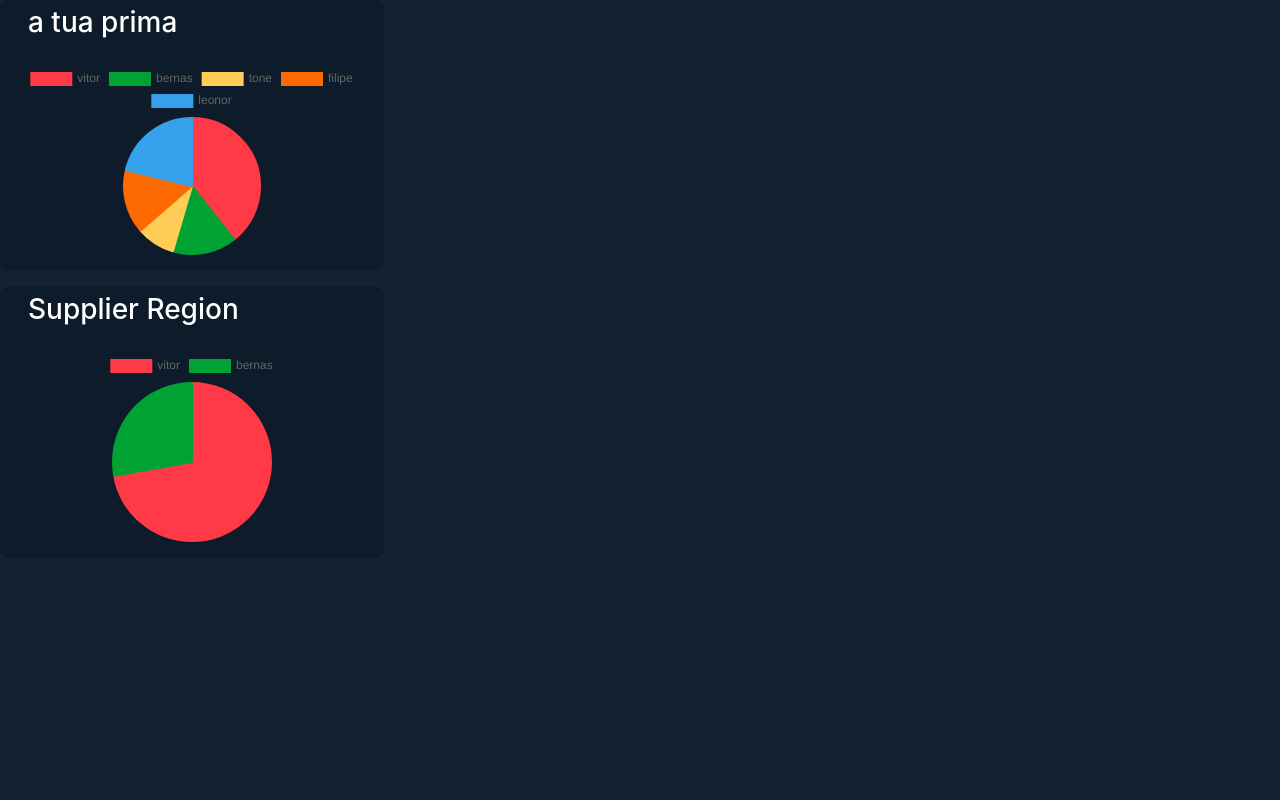
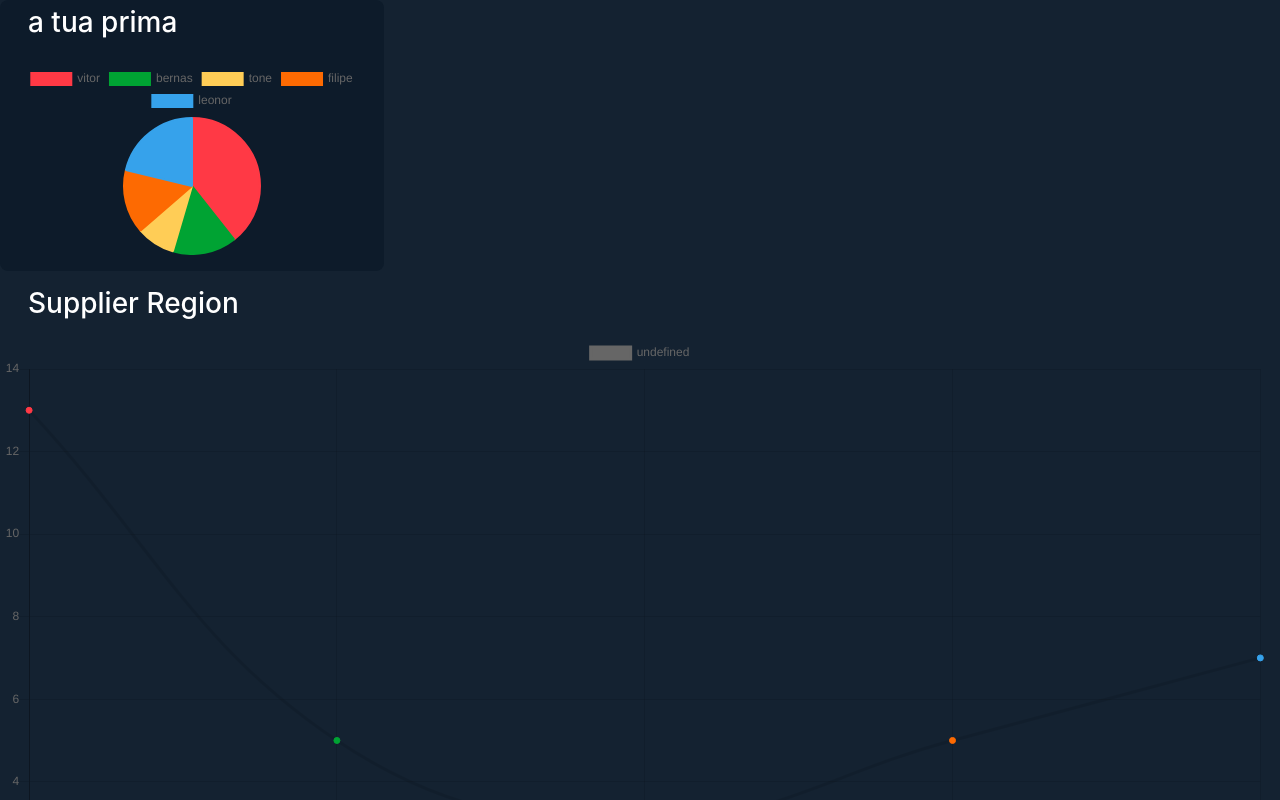
Before and after one commit to antoniopedrodantas/sinf-feup, a React (Create React App) app in the folder tempura/client/: page /purchases in a window 1280 px wide. Shown: the top 800 px of the page. Built offline with nearby package versions, Linux system fonts and the light colour scheme.

Commit message:
LineChart improvement- receiving data dynamically

```diff
--- a/tempura/client/src/components/Charts/LineChart.tsx
+++ b/tempura/client/src/components/Charts/LineChart.tsx
@@ -1,7 +1,8 @@
 
 
 import React from 'react';
-import { Pie } from 'react-chartjs-2';
+import { Line } from 'react-chartjs-2';
+import { reduceEachLeadingCommentRange } from 'typescript';
 import './styles/LineChart.css';
 
 interface PieChartProps{
@@ -12,12 +13,58 @@ interface PieChartProps{
 
 const LineChart: React.FC<PieChartProps> = ({title, labels, data}) => {
 
+    var palette = [
+        'rgb(255,57,69)',   //red
+        'rgb(0, 163, 51)',  //green
+        'rgb(255, 205, 86)',//yellow
+        'rgb(253, 106, 2)', //orange
+        'rgb(54, 162, 235)',//blue
+        'rgb(101, 67, 33)', //brown
+        'rgb(153, 102, 255)',
+        'rgb(201, 203, 207)',
+        'rgb(102, 0, 161)',
+        'rgb(217, 1, 102)',
+        'rgb(56,71, 83)'
+    ]
+
+    const generateColors = (i: any) =>{
+        var colorsArray = []
+
+        for(var j = 0; j < i; j++){
+            colorsArray[j] = palette[j % palette.length];
+        }
+
+        return colorsArray;
+    }
+
+    var colors = generateColors(labels.length);
     return(
         <>
-           <div className="pie-chart">
+           <div className="line-chart">
                 <h3 className="chart-title">{title}</h3>
                 <div className="chart-values">
-
+                    <Line
+                        data={{
+                            labels:labels,
+                            datasets: [{
+                                data: data,
+                                backgroundColor: colors,
+                                borderColor: colors,
+                                lineColor: 'red',
+                                fill: false
+                            }]
+                        }}
+                        options={{
+                            scales:{
+                                yAxes:[{
+                                    ticks:{
+                                        min: 0,
+                                        beginAtZero: true
+                                    }
+                                }]
+                            }
+                        }}
+                    />
                 </div>
             </div>
         </>
--- a/tempura/client/src/scenes/Purchases/Purchases.tsx
+++ b/tempura/client/src/scenes/Purchases/Purchases.tsx
@@ -1,6 +1,7 @@
 import React from 'react';
 import './styles/Purchases.css';
 import PieChart from '../../components/Charts/PieChart';
+import LineChart from '../../components/Charts/LineChart';
 
 
 const Purchases: React.FC = () => {
@@ -8,13 +9,11 @@ const Purchases: React.FC = () => {
   const lables =["vitor", "bernas", "tone", "filipe", "leonor"];
   const values = ["13", "5", "3", "5", "7"];
 
-  const lables2 =["vitor", "bernas"];
-  const values2 = ["13", "5"];
   return (
     <>
       <PieChart title="a tua prima" labels={lables} data={values}/>
       <p></p>
-      <PieChart title="Supplier Region" labels={lables2} data={values2}/>
+      <LineChart title="Supplier Region" labels={lables} data={values}/>
     </>
   );
 };
```
